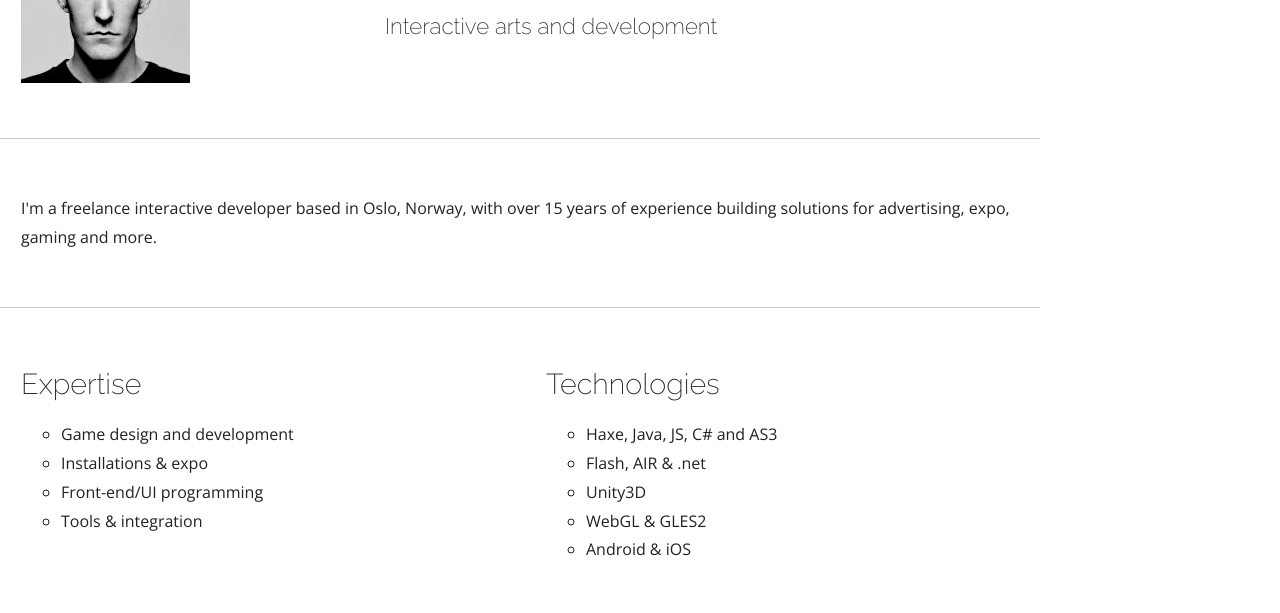
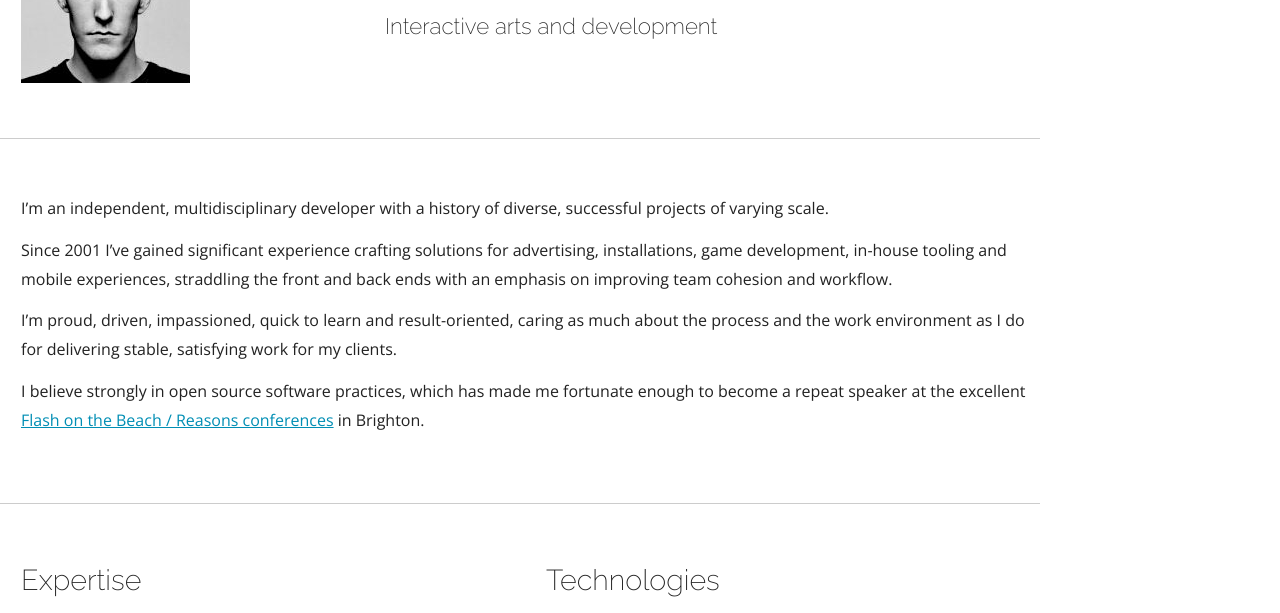
Before and after one commit to Sunjammer/blog, a plain HTML site: page dev/index.html in a window 1280 px wide. Shown: the part 141-754 px from the top of the page. Drawn offline with nearby package versions, Linux system fonts and the light colour scheme; a web font is replaced by a local one.

Commit message:
Minor content update

```diff
--- a/dev/index.html
+++ b/dev/index.html
@@ -26,7 +26,10 @@
 		<hr />
 		<section>
 			<intro>
-				I'm a freelance interactive developer based in Oslo, Norway, with over 15 years of experience building solutions for advertising, expo, gaming and more.
+				<p>I’m an independent, multidisciplinary developer with a history of diverse, successful projects of varying scale.</p>
+				<p>Since 2001 I’ve gained significant experience crafting solutions for advertising, installations, game development, in-house tooling and mobile experiences, straddling the front and back ends with an emphasis on improving team cohesion and workflow.</p>
+				<p>I’m proud, driven, impassioned, quick to learn and result-oriented, caring as much about the process and the work environment as I do for delivering stable, satisfying work for my clients. </p>
+				<p>I believe strongly in open source software practices, which has made me fortunate enough to become a repeat speaker at the excellent <a href="http://reasons.to">Flash on the Beach / Reasons conferences</a> in Brighton.</p>
 			</intro>
 		</section>
 		<hr />
```
